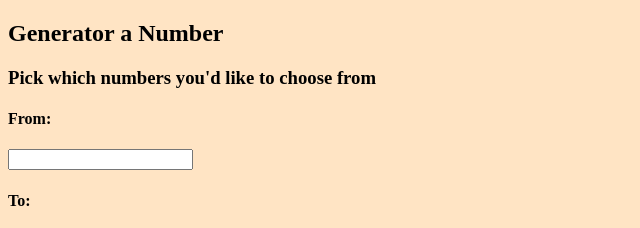
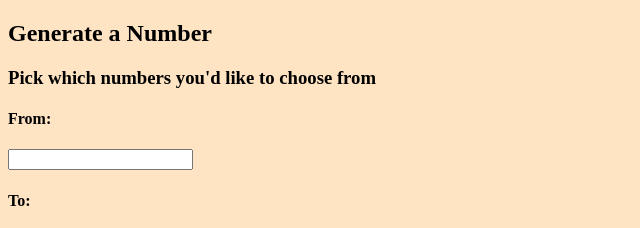
Before and after one commit to benzed3/RandomNumberGenerator, a plain HTML site: page index.html in a window 1280 px wide. Shown: the top 228 px of the page, 0-640 px from the left. Drawn offline with Linux system fonts and the light colour scheme.

Commit message:
corrected typo

```diff
--- a/index.html
+++ b/index.html
@@ -11,7 +11,7 @@
 
 <body>
 
-    <h2>Generator a Number</h2>
+    <h2>Generate a Number</h2>
     <h3>Pick which numbers you'd like to choose from</h3>
     <h4>From:</h4>
     <input type="number" id="quantity1" name="quantity1">
```
